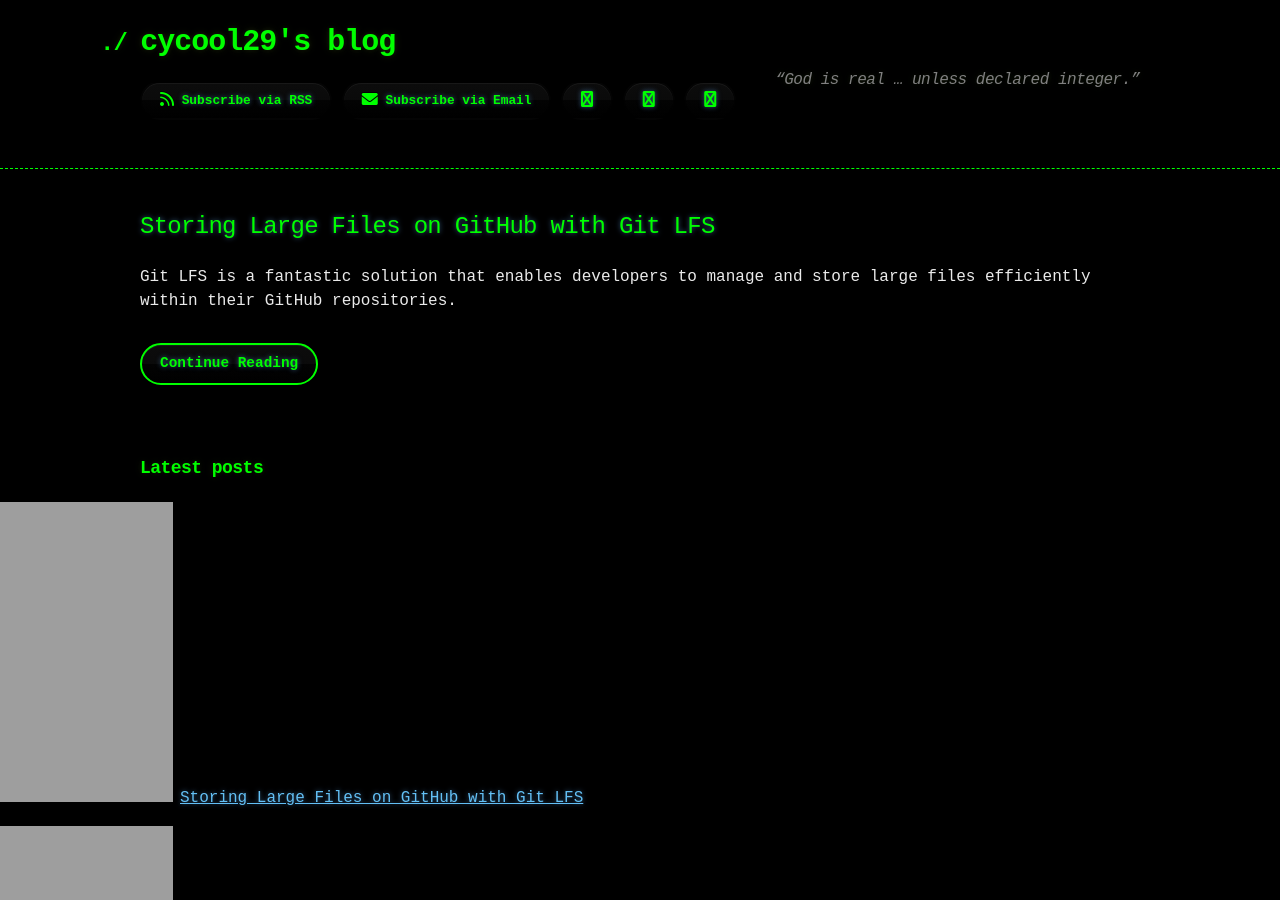
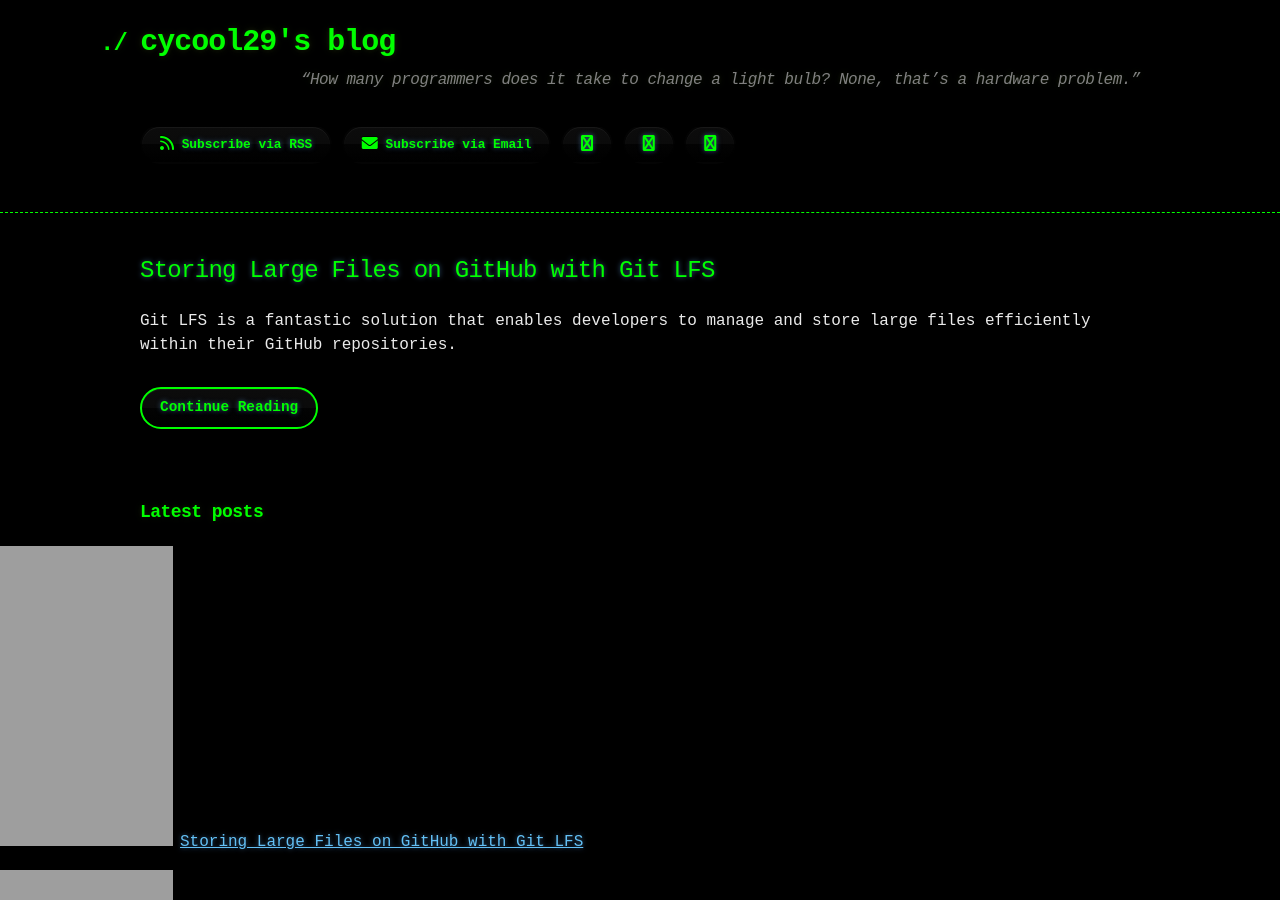
Before and after one commit to cycool29/cycool29.github.io, a Jekyll site: the page built from index.md, in a window 1280 px wide and 900 px high. Built offline with Jekyll 4.4.1, drawn with Linux system fonts in a browser that asks for light colours; a style sheet for code colours, icons or effects is not loaded.

Commit message:
Update quotes

```diff
--- a/_config.yml
+++ b/_config.yml
@@ -1,5 +1,5 @@
 title: cycool29's blog
-description: "“God is real … unless declared integer.” "
+description: "“How many programmers does it take to change a light bulb? None, that’s a hardware problem.” "
 bio: A high school student. Intermediate in Python, Git, Bash. Learning JavaScript. He/Him. "
 author: cycool29
 url: https://cycool29.github.io
```
